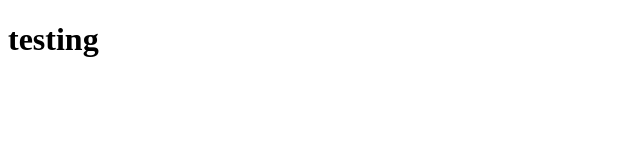
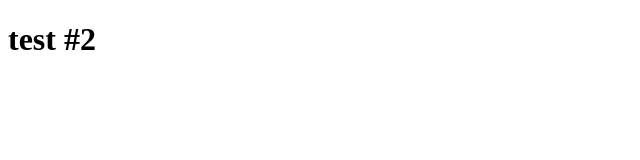
Before and after one commit to Baljetfox/testsite, a plain HTML site: page index.html in a window 1280 px wide. Shown: the full height of the page, 0-640 px from the left. Drawn offline with Linux system fonts and the light colour scheme.

Commit message:
third
third

```diff
--- a/index.html
+++ b/index.html
@@ -1,6 +1,6 @@
 <!DOCTYPE html>
 <html>
 <body>
-	<h1>testing</h1>
+	<h1>test #2</h1>
 </body>
 </html>
```
